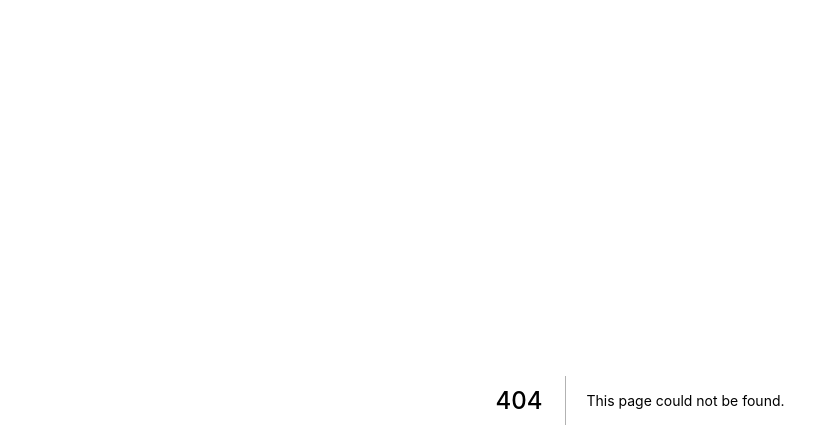
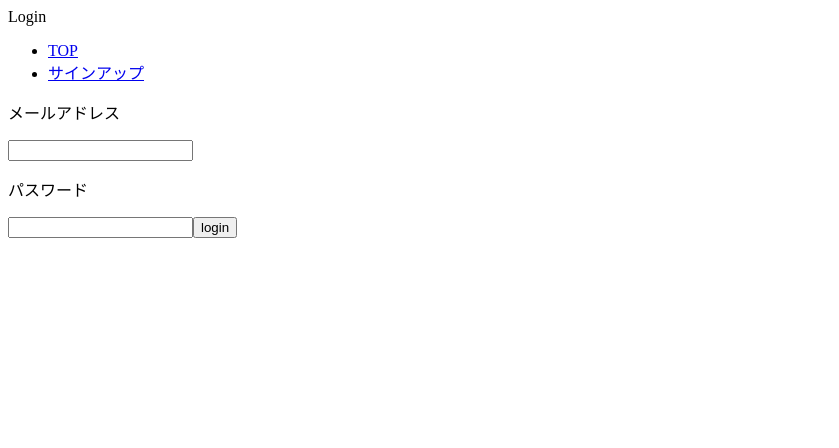
Before and after one commit to YukiOnishi1129/household-account-book-front, a Next.js app: page /login in a window 1280 px wide. Before the commit this address had no page. Shown: the top 448 px of the page, without its empty margins (0-839 px from the left). Built offline with nearby package versions, Linux system fonts and the light colour scheme.

Commit message:
コンポーネントの土台作成

```diff
--- /dev/null
+++ b/src/pages/login.tsx
@@ -0,0 +1,37 @@
+import React, { FC } from 'react';
+import Head from 'next/head';
+import Link from 'next/link';
+
+const Login: FC = () => (
+  <div>
+    <Head>
+      <title>ログイン</title>
+    </Head>
+    <div>Login</div>
+    <ul>
+      <li>
+        <Link href="/">
+          <a>TOP</a>
+        </Link>
+      </li>
+      <li>
+        <Link href="/signup">
+          <a>サインアップ</a>
+        </Link>
+      </li>
+    </ul>
+    <div>
+      <label htmlFor="email">
+        <p>メールアドレス</p>
+        <input type="text" name="email" id="email" />
+      </label>
+      <label htmlFor="pass">
+        <p>パスワード</p>
+        <input type="password" name="pass" id="pass" />
+      </label>
+      <button>login</button>
+    </div>
+  </div>
+);
+
+export default Login;
```
Also changed, not shown: src/pages/index.tsx (+13 -0 lines), src/pages/signup.tsx (added, +26 -0 lines), src/pages/main.tsx (added).
